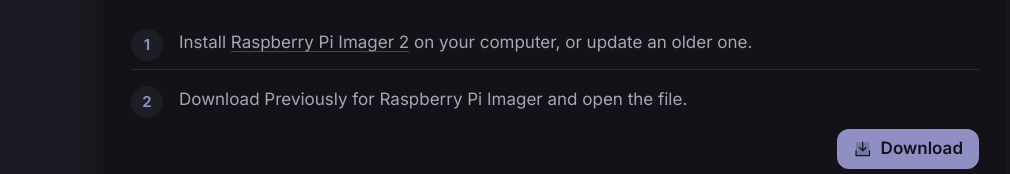
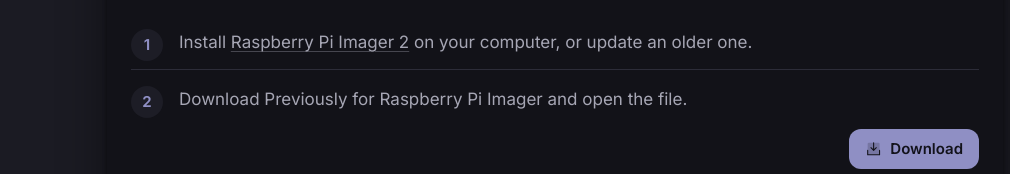
Before and after one commit to phranck/previous.li, a plain HTML site: page index.html in a window 1280 px wide. Shown: the part 1686-1860 px from the top of the page, without its empty margins (85-1095 px from the left). Drawn offline with Linux system fonts and the light colour scheme; no server answers.

Commit message:
Feat: The download button is narrower, its label set like the release line beside it

```diff
--- a/site/site.css
+++ b/site/site.css
@@ -594,7 +594,8 @@ kbd {
 /* The one thing on this page that hands the reader something to do next:
    fetching the file Raspberry Pi Imager opens Previously from. Filled with the
    accent, so it is seen as a thing to press before its words are read, and as
-   wide as its label. */
+   wide as its label, which is set at the size of the release line beside
+   it. */
 .button {
   display: inline-flex;
   align-items: center;
@@ -604,7 +605,7 @@ kbd {
   border-radius: var(--control-radius);
   background: var(--accent);
   color: var(--accent-ink);
-  font-size: var(--text-base);
+  font-size: var(--text-sm);
   font-weight: 600;
   text-decoration: none;
   white-space: nowrap;
```
